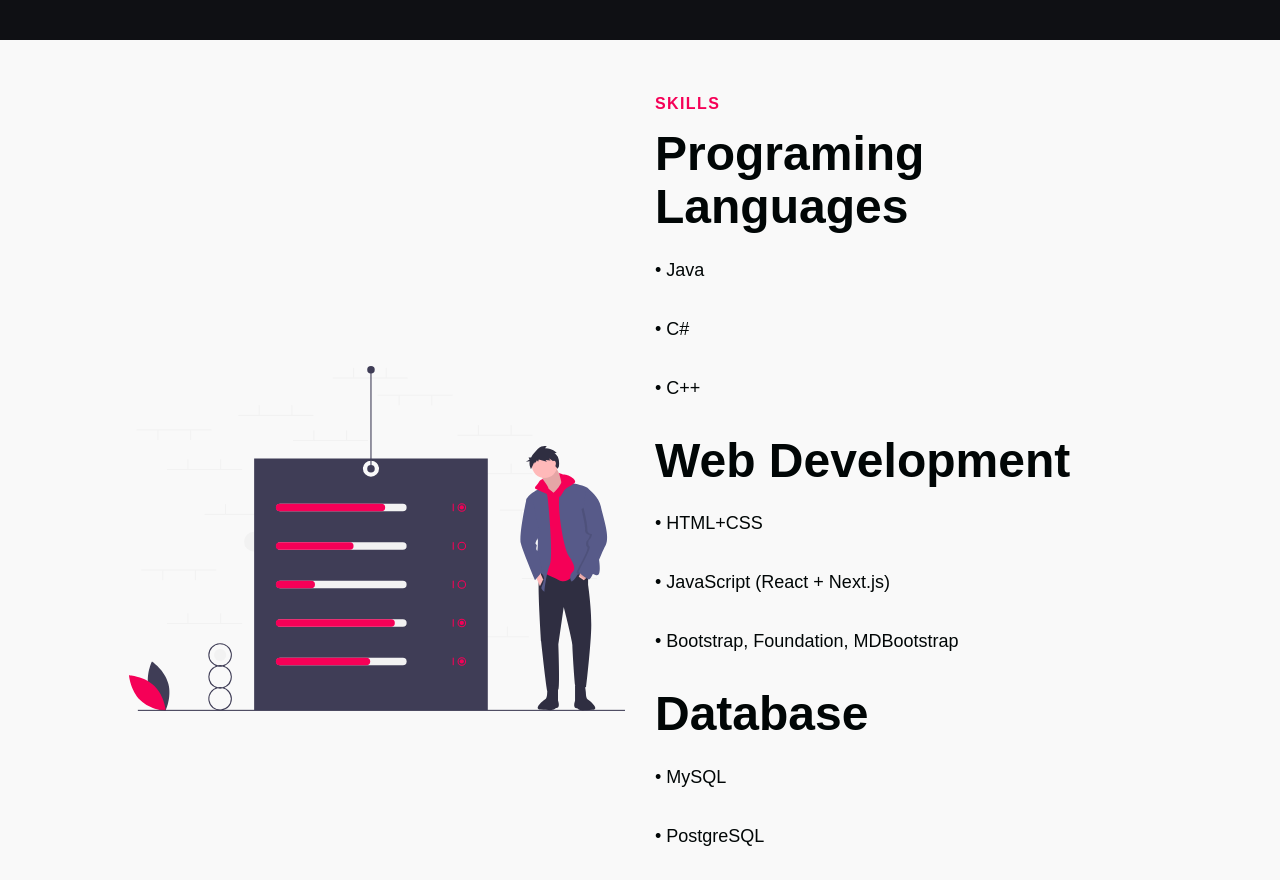
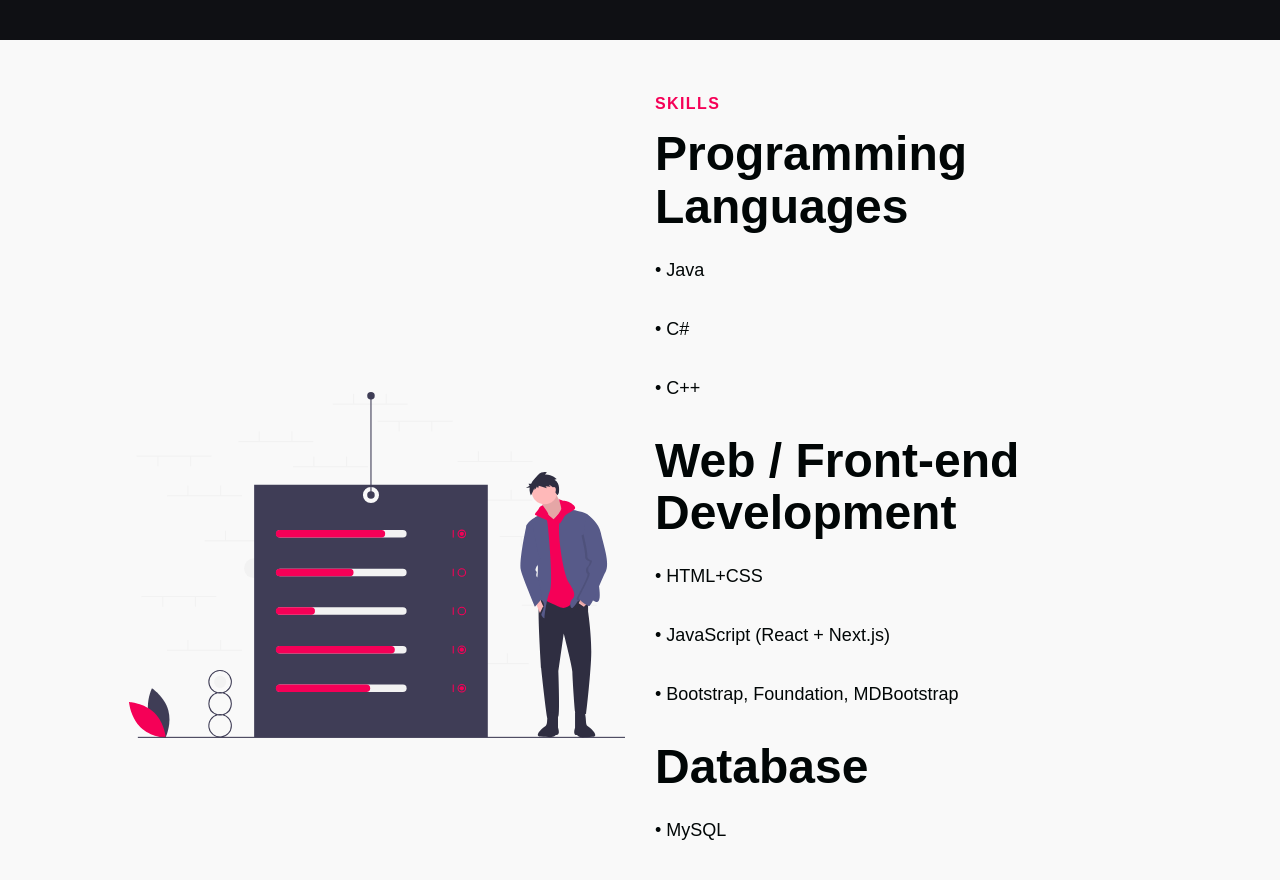
Before and after one commit to nikolaypleshkov/personal-website, a React (Create React App) app: page / in a window 1280 px wide. Shown: the part 1820-2700 px from the top of the page. Built offline with nearby package versions, Linux system fonts and the light colour scheme; a web font is replaced by a local one.

Commit message:
Update data.js

```diff
--- a/src/components/SkillsSection/data.js
+++ b/src/components/SkillsSection/data.js
@@ -4,11 +4,11 @@ export const skillsSection = {
     lightText: false,
     lightTextDesc: true,
     topLine: 'Skills',
-    heading1: 'Programing Languages',
+    heading1: 'Programming Languages',
     description1: '• Java',
     description2: '• C#',
     description3: '• C++',
-    heading2: 'Web Development',
+    heading2: 'Web / Front-end Development',
     description4: '• HTML+CSS',
     description5: '• JavaScript (React + Next.js)',
     description6: '• Bootstrap, Foundation, MDBootstrap',
```
